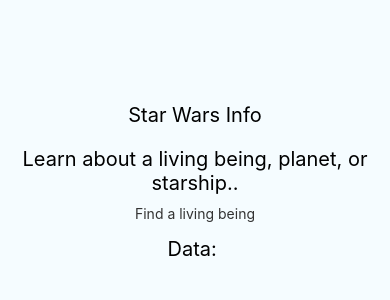
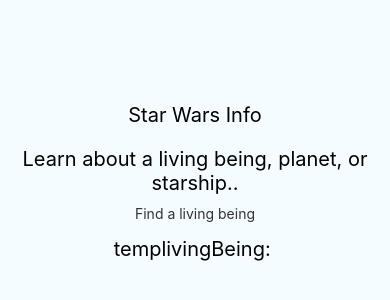
Before and after one commit to davideliason/starwars_RN, a React Native app: screen / in a window 390 px wide. Shown: the part 240-540 px from the top of the page. Built offline with nearby package versions, Linux system fonts and the light colour scheme.

Commit message:
update state value being updated to tempLivingBeing

```diff
--- a/App.js
+++ b/App.js
@@ -40,11 +40,11 @@
         <TextInput
           style={styles.input}
           placeholder="Find a living being"
-          onChangeText={(data) => this.setState({ data })}
+          onChangeText={(templivingBeing) => this.setState({ templivingBeing })}
         />
 
         <Text style={styles.intro}>
-          Data: {this.state.data}
+          templivingBeing: {this.state.templivingBeing}
         </Text>
 
       </View>
```
